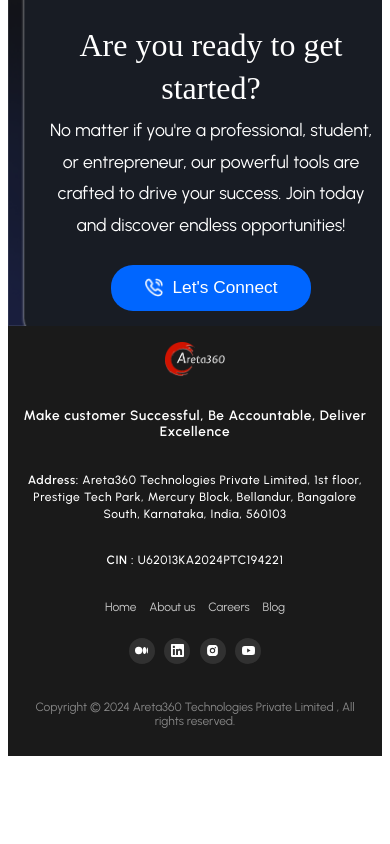
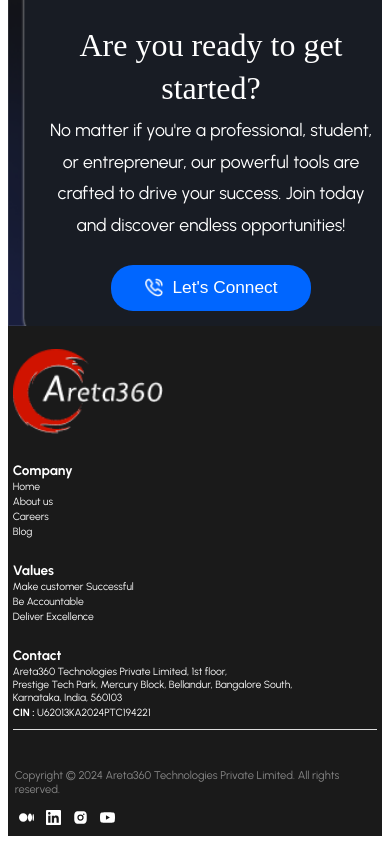
Before and after one commit to ManivelCM/Areta360-website, a React (Create React App) app: page / in a window 390 px wide. Shown: the part 1079-1923 px from the top of the page. Before the commit the page ends 1843 px from the top, so only its background shows below. Built offline with nearby package versions, Linux system fonts and the light colour scheme.

Commit message:
Refactor footer: improved layout, react-icons, spacing, and color updates

```diff
--- a/package.json
+++ b/package.json
@@ -22,6 +22,7 @@
     "nodemailer": "^6.9.7",
     "react": "^18.2.0",
     "react-dom": "^18.2.0",
+    "react-icons": "^5.5.0",
     "react-router-dom": "^6.21.1",
     "react-scripts": "5.0.1",
     "web-vitals": "^2.1.4"
--- a/src/components/css/HomeScreen.css
+++ b/src/components/css/HomeScreen.css
@@ -395,8 +395,9 @@
 
 @media (max-width: 768px) {
   .bottom-box {
-    width: 96%;
-    margin: 1.2rem auto 1.5rem auto;
+    width: 100vw;
+    max-width: 100vw;
+    margin: 0 -2vw 1.5rem -2vw;
     padding: 0;
     background: none;
     box-shadow: none;
@@ -409,8 +410,8 @@
     border-radius: 18px;
     box-shadow: 0 4px 24px rgba(0,0,0,0.10);
     padding: 1.5rem 1rem 1.2rem 1rem;
-    width: 100%;
-    max-width: 100%;
+    width: 96vw;
+    max-width: 96vw;
     margin: 0 auto;
     display: flex;
     flex-direction: column;
--- a/src/components/footer/Footer.css
+++ b/src/components/footer/Footer.css
@@ -1,9 +1,9 @@
 @import url('https://fonts.googleapis.com/css2?family=Urbanist:wght@400;500;600;700&display=swap');
 
 .footer {
-  background-color: #1a1a1a;
+  background-color: rgba(26, 26, 26, 1);
   color: #ffffff;
-  padding: 1.5rem 2rem;
+  padding: 16px 0 0 0;
   margin-top: auto;
   font-family: 'Urbanist', sans-serif;
 }
@@ -29,6 +29,127 @@
   margin: 0.3rem 0;
   font-weight: 600;
   letter-spacing: 0.05em;
+}
+
+.footer-main {
+  display: flex;
+  justify-content: space-between;
+  max-width: 1200px;
+  margin: auto;
+  padding-bottom: 8px;
+  border-bottom: 1px solid #ddd;
+}
+
+.footer-left {
+  flex: 1.2;
+}
+
+.footer-logo {
+  width: 150px;
+  margin-bottom: 4px;
+  margin-top: 18px;
+}
+
+.footer-brands {
+  margin-top: 10px;
+  font-size: 14px;
+}
+
+.footer-brands ul {
+  list-style: none;
+  padding: 0;
+  margin: 0;
+}
+
+.footer-brands li {
+  margin-bottom: 4px;
+}
+
+.footer-columns {
+  display: flex;
+  flex: 3;
+  justify-content: space-between;
+  width: 100%;
+}
+
+.footer-columns > div {
+  margin-right: 20px;
+  min-width: 180px;
+}
+
+.footer-columns h4 {
+  margin-bottom: 4px;
+  font-size: 16px;
+  color: #fff;
+}
+
+.footer-columns ul {
+  list-style: none;
+  padding: 0;
+  margin: 0;
+}
+
+.footer-columns li {
+  margin-bottom: 3px;
+  font-size: 14px;
+}
+
+.footer-columns a {
+  color: #fff;
+  text-decoration: none;
+  font-size: 14px;
+}
+
+.footer-columns a:hover {
+  text-decoration: underline;
+}
+
+.footer-bottom {
+  display: flex;
+  justify-content: space-between;
+  align-items: center;
+  max-width: 1200px;
+  margin: 20px auto 0 auto;
+  font-size: 14px;
+  color: #fff;
+  padding: 8px 0 8px 0;
+  width: 100%;
+}
+
+.footer-social {
+  display: flex;
+  align-items: center;
+  gap: 16px;
+}
+
+.footer-social a svg {
+  width: 24px;
+  height: 24px;
+  margin-left: 10px;
+  vertical-align: middle;
+  fill: #fff;
+  transition: fill 0.2s;
+}
+
+.footer-social a:hover svg {
+  fill: #0077b5; /* LinkedIn blue or your brand color */
+}
+
+@media (max-width: 900px) {
+  .footer-main, .footer-bottom {
+    flex-direction: column;
+    align-items: flex-start;
+  }
+  .footer-columns {
+    flex-direction: column;
+  }
+  .footer-columns > div {
+    margin-bottom: 20px;
+    margin-right: 0;
+  }
+  .footer-bottom {
+    align-items: flex-start;
+  }
 }
 
 .footer-address {
@@ -157,48 +278,66 @@
 
 @media (max-width: 480px) {
   .footer {
-    padding: 1rem 0.8rem;
+    padding: 0.3rem 0.3rem 0.3rem 0.3rem;
+  }
+
+  .footer-main {
+    padding-bottom: 4px;
   }
 
   .footer-logo img {
-    height: 35px;
+    height: 22px;
   }
 
   .footer-tagline {
-    font-size: 0.85rem;
+    font-size: 0.8rem;
+    margin: 0.2rem 0;
   }
 
   .footer-address p {
-    font-size: 0.75rem;
+    font-size: 0.7rem;
+    margin: 0.05rem 0;
   }
 
   .footer-cin {
-    font-size: 0.75rem;
+    font-size: 0.7rem;
+    margin: 0.1rem 0;
   }
 
-  .footer-nav {
-    gap: 0.8rem;
+  .footer-columns > div {
+    margin-bottom: 4px;
+    min-width: 100px;
   }
 
-  .footer-nav a {
-    font-size: 0.75rem;
+  .footer-columns h4 {
+    font-size: 0.85rem;
+    margin-bottom: 2px;
   }
 
-  .social-links {
-    gap: 0.6rem;
+  .footer-columns li,
+  .footer-columns a {
+    font-size: 0.65rem;
+    margin-bottom: 2px;
   }
 
-  .social-links a {
-    width: 26px;
-    height: 26px;
+  .footer-bottom {
+    padding: 6px 2px 6px 2px;
+    font-size: 0.65rem;
+    gap: 3px;
   }
 
-  .social-links svg {
-    width: 13px;
-    height: 13px;
+  .footer-social {
+    gap: 8px;
+  }
+
+  .footer-social a svg {
+    width: 15px;
+    height: 15px;
+    margin-left: 4px;
   }
 
   .footer-copyright {
-    font-size: 0.75rem;
+    font-size: 0.7rem;
+    margin-top: 0;
   }
 }
--- a/src/components/footer/Footer.js
+++ b/src/components/footer/Footer.js
@@ -3,64 +3,63 @@
 import './Footer.css';
 import logo from '../../assets/icons/logo.png';
 
-const Footer = () => {
-  return (
+const Footer = () => (
   <footer className="footer">
-      <div className="footer-content">
-        <div className="footer-logo">
-          <img src={logo} alt="Areta360 Logo" />
+    <div className="footer-main">
+      <div className="footer-left">
+        <img src={logo} alt="Areta360 Logo" className="footer-logo" />
       </div>
-
-        <div className="footer-tagline">
-          <p>Make customer Successful, Be Accountable, Deliver Excellence</p>
+      <div className="footer-columns">
+        <div>
+          <h4>Company</h4>
+          <ul>
+            <li><Link to="/">Home</Link></li>
+            <li><Link to="/about">About us</Link></li>
+            <li><Link to="/careers">Careers</Link></li>
+            <li><Link to="/blog">Blog</Link></li>
+          </ul>
         </div>
-
-        <div className="footer-address">
-          <p><strong>Address:</strong> Areta360 Technologies Private Limited, 1st floor,</p>
-          <p>Prestige Tech Park, Mercury Block, Bellandur, Bangalore</p>
-          <p>South, Karnataka, India, 560103</p>
+        <div>
+          <h4>Values</h4>
+          <ul>
+            <li>Make customer Successful</li>
+            <li>Be Accountable</li>
+            <li>Deliver Excellence</li>
+          </ul>
         </div>
-
-        <div className="footer-cin">
-          <p><strong>CIN :</strong> U62013KA2024PTC194221</p>
+        <div>
+          <h4>Contact</h4>
+          <ul>
+            <li>
+              Areta360 Technologies Private Limited, 1st floor,<br />
+              Prestige Tech Park, Mercury Block, Bellandur, Bangalore South,<br />
+              Karnataka, India, 560103
+            </li>
+            <li><strong>CIN :</strong> U62013KA2024PTC194221</li>
+          </ul>
         </div>
-
-        <nav className="footer-nav">
-          <Link to="/">Home</Link>
-          <Link to="/about">About us</Link>
-          <Link to="/careers">Careers</Link>
-          <Link to="/blog">Blog</Link>
-        </nav>
-
-        <div className="social-links">
+      </div>
+    </div>
+    <div className="footer-bottom">
+      <div className="footer-copyright">
+        <p>Copyright © 2024 Areta360 Technologies Private Limited. All rights reserved.</p>
+      </div>
+      <div className="footer-social">
         <a href="https://medium.com/@Areta360" target="_blank" rel="noopener noreferrer" aria-label="Medium">
-            <svg xmlns="http://www.w3.org/2000/svg" viewBox="0 0 24 24" fill="currentColor">
-              <path d="M13.54 12a6.8 6.8 0 01-6.77 6.82A6.8 6.8 0 010 12a6.8 6.8 0 016.77-6.82A6.8 6.8 0 0113.54 12zM20.96 12c0 3.54-1.51 6.42-3.38 6.42-1.87 0-3.39-2.88-3.39-6.42s1.52-6.42 3.39-6.42 3.38 2.88 3.38 6.42M24 12c0 3.17-.53 5.75-1.19 5.75-.66 0-1.19-2.58-1.19-5.75s.53-5.75 1.19-5.75C23.47 6.25 24 8.83 24 12z"/>
-            </svg>
+          <svg xmlns="http://www.w3.org/2000/svg" viewBox="0 0 24 24" fill="currentColor"><path d="M13.54 12a6.8 6.8 0 01-6.77 6.82A6.8 6.8 0 010 12a6.8 6.8 0 016.77-6.82A6.8 6.8 0 0113.54 12zM20.96 12c0 3.54-1.51 6.42-3.38 6.42-1.87 0-3.39-2.88-3.39-6.42s1.52-6.42 3.39-6.42 3.38 2.88 3.38 6.42M24 12c0 3.17-.53 5.75-1.19 5.75-.66 0-1.19-2.58-1.19-5.75s.53-5.75 1.19-5.75C23.47 6.25 24 8.83 24 12z"/></svg>
         </a>
         <a href="https://www.linkedin.com/company/areta360-technologies-private-limited/?viewAsMember=true" target="_blank" rel="noopener noreferrer" aria-label="LinkedIn">
-            <svg xmlns="http://www.w3.org/2000/svg" viewBox="0 0 24 24" fill="currentColor">
-              <path d="M20.447 20.452h-3.554v-5.569c0-1.328-.027-3.037-1.852-3.037-1.853 0-2.136 1.445-2.136 2.939v5.667H9.351V9h3.414v1.561h.046c.477-.9 1.637-1.85 3.37-1.85 3.601 0 4.267 2.37 4.267 5.455v6.286zM5.337 7.433c-1.144 0-2.063-.926-2.063-2.065 0-1.138.92-2.063 2.063-2.063 1.14 0 2.064.925 2.064 2.063 0 1.139-.925 2.065-2.064 2.065zm1.782 13.019H3.555V9h3.564v11.452zM22.225 0H1.771C.792 0 0 .774 0 1.729v20.542C0 23.227.792 24 1.771 24h20.451C23.2 24 24 23.227 24 22.271V1.729C24 .774 23.2 0 22.222 0h.003z"/>
-            </svg>
+          <svg xmlns="http://www.w3.org/2000/svg" viewBox="0 0 24 24" fill="currentColor"><path d="M20.447 20.452h-3.554v-5.569c0-1.328-.027-3.037-1.852-3.037-1.853 0-2.136 1.445-2.136 2.939v5.667H9.351V9h3.414v1.561h.046c.477-.9 1.637-1.85 3.37-1.85 3.601 0 4.267 2.37 4.267 5.455v6.286zM5.337 7.433c-1.144 0-2.063-.926-2.063-2.065 0-1.138.92-2.063 2.063-2.063 1.14 0 2.064.925 2.064 2.063 0 1.139-.925 2.065-2.064 2.065zm1.782 13.019H3.555V9h3.564v11.452zM22.225 0H1.771C.792 0 0 .774 0 1.729v20.542C0 23.227.792 24 1.771 24h20.451C23.2 24 24 23.227 24 22.271V1.729C24 .774 23.2 0 22.222 0h.003z"/></svg>
         </a>
         <a href="https://www.instagram.com/areta_360/?hl=en" target="_blank" rel="noopener noreferrer" aria-label="Instagram">
-            <svg xmlns="http://www.w3.org/2000/svg" viewBox="0 0 24 24" fill="currentColor">
-              <path d="M12 2c2.717 0 3.056.01 4.122.06 1.065.05 1.79.217 2.428.465.66.254 1.216.598 1.772 1.153.509.5.902 1.105 1.153 1.772.247.637.415 1.363.465 2.428.047 1.066.06 1.405.06 4.122 0 2.717-.01 3.056-.06 4.122-.05 1.065-.218 1.79-.465 2.428a4.883 4.883 0 01-1.153 1.772c-.5.508-1.105.902-1.772 1.153-.637.247-1.363.415-2.428.465-1.066.047-1.405.06-4.122.06-2.717 0-3.056-.01-4.122-.06-1.065-.05-1.79-.218-2.428-.465a4.89 4.89 0 01-1.772-1.153 4.904 4.904 0 01-1.153-1.772c-.247-.637-.415-1.363-.465-2.428C2.013 15.056 2 14.717 2 12c0-2.717.01-3.056.06-4.122.05-1.066.217-1.79.465-2.428a4.88 4.88 0 011.153-1.772A4.897 4.897 0 015.45 2.525c.638-.248 1.362-.415 2.428-.465C8.944 2.013 9.283 2 12 2zm0 5a5 5 0 100 10 5 5 0 000-10zm6.5-.25a1.25 1.25 0 10-2.5 0 1.25 1.25 0 002.5 0zM12 9a3 3 0 110 6 3 3 0 010-6z"/>
-            </svg>
+          <svg xmlns="http://www.w3.org/2000/svg" viewBox="0 0 24 24" fill="currentColor"><path d="M12 2c2.717 0 3.056.01 4.122.06 1.065.05 1.79.217 2.428.465.66.254 1.216.598 1.772 1.153.509.5.902 1.105 1.153 1.772.247.637.415 1.363.465 2.428.047 1.066.06 1.405.06 4.122 0 2.717-.01 3.056-.06 4.122-.05 1.065-.218 1.79-.465 2.428a4.883 4.883 0 01-1.153 1.772c-.5.508-1.105.902-1.772 1.153-.637.247-1.363.415-2.428.465-1.066.047-1.405.06-4.122.06-2.717 0-3.056-.01-4.122-.06-1.065-.05-1.79-.218-2.428-.465a4.89 4.89 0 01-1.772-1.153 4.904 4.904 0 01-1.153-1.772c-.247-.637-.415-1.363-.465-2.428C2.013 15.056 2 14.717 2 12c0-2.717.01-3.056.06-4.122.05-1.066.217-1.79.465-2.428a4.88 4.88 0 011.153-1.772A4.897 4.897 0 015.45 2.525c.638-.248 1.362-.415 2.428-.465C8.944 2.013 9.283 2 12 2zm0 5a5 5 0 100 10 5 5 0 000-10zm6.5-.25a1.25 1.25 0 10-2.5 0 1.25 1.25 0 002.5 0zM12 9a3 3 0 110 6 3 3 0 010-6z"/></svg>
         </a>
         <a href="https://www.youtube.com/@areta_360" target="_blank" rel="noopener noreferrer" aria-label="YouTube">
-            <svg xmlns="http://www.w3.org/2000/svg" viewBox="0 0 24 24" fill="currentColor">
-              <path d="M23.498 6.186a3.016 3.016 0 0 0-2.122-2.136C19.505 3.545 12 3.545 12 3.545s-7.505 0-9.377.505A3.017 3.017 0 0 0 .502 6.186C0 8.07 0 12 0 12s0 3.93.502 5.814a3.016 3.016 0 0 0 2.122 2.136c1.871.505 9.376.505 9.376.505s7.505 0 9.377-.505a3.015 3.015 0 0 0 2.122-2.136C24 15.93 24 12 24 12s0-3.93-.502-5.814zM9.545 15.568V8.432L15.818 12l-6.273 3.568z"/>
-            </svg>
+          <svg xmlns="http://www.w3.org/2000/svg" viewBox="0 0 24 24" fill="currentColor"><path d="M23.498 6.186a3.016 3.016 0 0 0-2.122-2.136C19.505 3.545 12 3.545 12 3.545s-7.505 0-9.377.505A3.017 3.017 0 0 0 .502 6.186C0 8.07 0 12 0 12s0 3.93.502 5.814a3.016 3.016 0 0 0 2.122 2.136c1.871.505 9.376.505 9.376.505s7.505 0 9.377-.505a3.015 3.015 0 0 0 2.122-2.136C24 15.93 24 12 24 12s0-3.93-.502-5.814zM9.545 15.568V8.432L15.818 12l-6.273 3.568z"/></svg>
         </a>
-        </div>
-
-        <div className="footer-copyright">
-          <p>Copyright © 2024 Areta360 Technologies Private Limited , All rights reserved.</p>
       </div>
     </div>
   </footer>
 );
-};
 
 export default Footer;
```
Also changed, not shown: 1 other file (tests, documents, lock files or other folders). Lines whose indentation alone changed are shown as unchanged.
